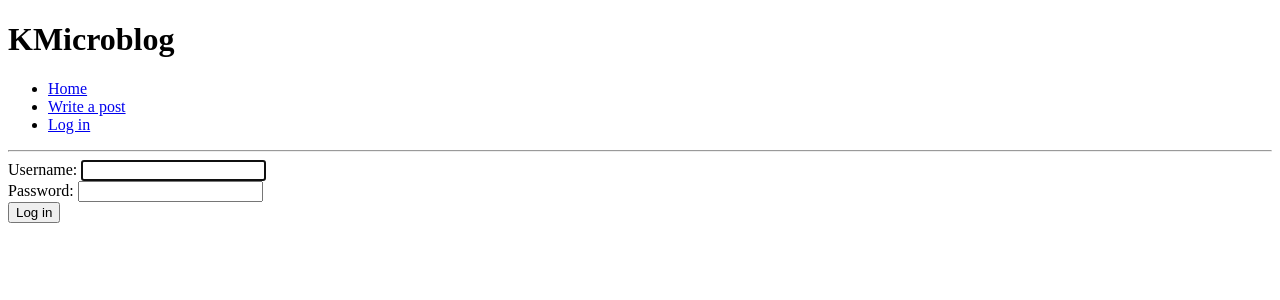
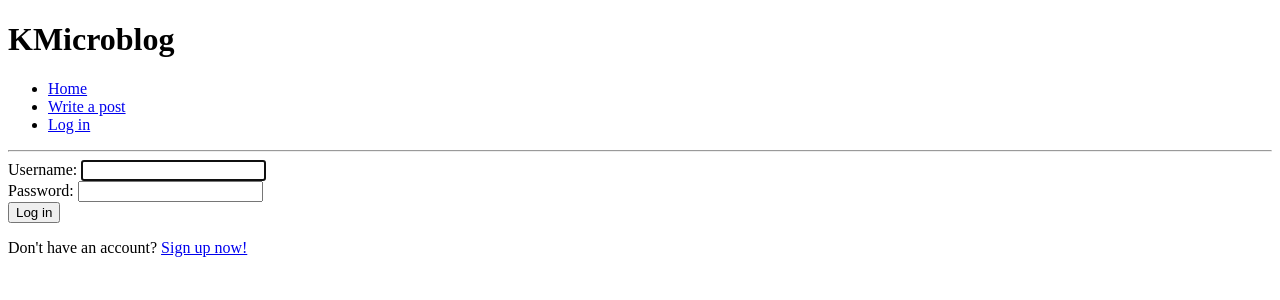
Before and after one commit to karmek-k/kmicroblog, a Django app: page /accounts/login/ in a window 1280 px wide. Shown: the top 300 px of the page. Run offline with Django 3.2, Linux system fonts and the light colour scheme.

Commit message:
Add a sign up link to log in page

```diff
--- a/authentication/templates/registration/login.html
+++ b/authentication/templates/registration/login.html
@@ -20,5 +20,6 @@
     <input type="hidden" name="next" value="{{ next }}" />
     <input type="submit" value="Log in" />
 </form>
+<p>Don't have an account? <a href="{% url 'authentication:signup' %}">Sign up now!</a></p>
 
 {% endblock content %}
```
